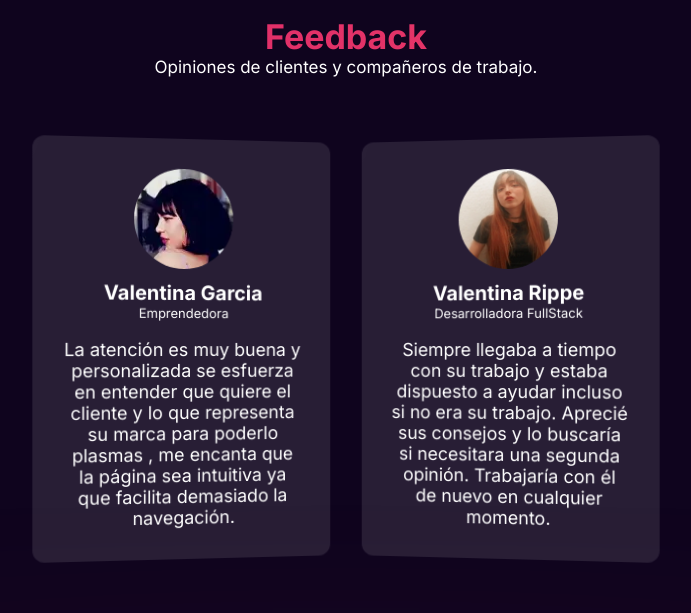
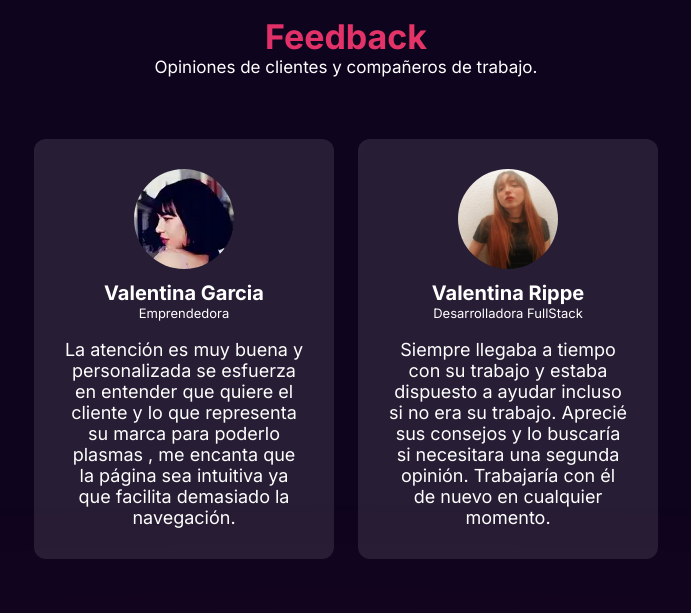
Before and after one commit to ourainbows/ourainbows.github.io, a React (Create React App) app: page / in a window 1280 px wide. Shown: the part 2340-2953 px from the top of the page, without its empty margins (294-985 px from the left). Built offline with nearby package versions, Linux system fonts and the light colour scheme.

Commit message:
Comment first position on tilt cards

```diff
--- a/src/components/Feedback/index.jsx
+++ b/src/components/Feedback/index.jsx
@@ -4,13 +4,27 @@ import vale2 from "../../assets/vale2.webp"
 import Tilt from 'react-parallax-tilt';
 import AOS from "aos";
 import "aos/dist/aos.css";
-import { useEffect } from "react";
+import { useEffect, useState } from "react";
 
 function Feedback() {
     useEffect(() => {
         AOS.init();
         AOS.refresh();
     }, []);
+    /*     const [positionY, setPositionY] = useState("7")
+
+        const handleResize = () => {
+            // tiltAngleYInitial={`-7`}
+            console.log(window.innerWidth)
+            if (window.innerWidth < 747) {
+                setPositionY("0")
+            } else {
+                setPositionY("7")
+            }
+        }
+           useEffect(() => {
+            handleResize()
+        },[]) */
     return (
         <section className={styles.container} id="feedback">
             <div className={styles.info} data-aos="fade-up" data-aos-duration="1800">
@@ -19,20 +33,24 @@ function Feedback() {
             </div>
             <div className={styles.cardsContainer}>
 
-                <Tilt className={styles.card} tiltAngleYInitial="-7" gyroscope={true} >
-                        <img src={vale} alt="persona" />
-                        <p className={styles.cardName}>Valentina Garcia</p>
-                        <p className={styles.cardTitle}>Emprendedora</p>
-                        <p className={styles.cardText}>La atención es muy buena y personalizada se esfuerza en entender que quiere el cliente y lo que representa su marca para poderlo plasmas , me encanta que la página sea intuitiva ya que facilita demasiado la navegación.</p>
+                <Tilt
+                    className={styles.card}
+                    gyroscope={true} >
+                    <img src={vale} alt="persona" />
+                    <p className={styles.cardName}>Valentina Garcia</p>
+                    <p className={styles.cardTitle}>Emprendedora</p>
+                    <p className={styles.cardText}>La atención es muy buena y personalizada se esfuerza en entender que quiere el cliente y lo que representa su marca para poderlo plasmas , me encanta que la página sea intuitiva ya que facilita demasiado la navegación.</p>
                 </Tilt>
 
-                <Tilt className={styles.card} tiltAngleYInitial="7" gyroscope={true} >
-                    <img src={vale2} alt="persona"/>
+                <Tilt
+                    className={styles.card}
+                    gyroscope={true} >
+                    <img src={vale2} alt="persona" />
                     <p className={styles.cardName}>Valentina Rippe</p>
                     <p className={styles.cardTitle}>Desarrolladora FullStack</p>
                     <p className={styles.cardText}>Siempre llegaba a tiempo con su trabajo y estaba dispuesto a ayudar incluso si no era su trabajo. Aprecié sus consejos y lo buscaría si necesitara una segunda opinión. Trabajaría con él de nuevo en cualquier momento. </p>
                 </Tilt>
-               {/*  <Tilt className={styles.card}>
+                {/*  <Tilt className={styles.card}>
                     <img src={vale} alt="persona" />
                     <p className={styles.cardTitle}>Bill Gates</p>
                     <p className={styles.cardText}>Lorem, ipsum dolor sit amet consectetur adipisicing elit. Quo, repellendus voluptatum dignissimos architecto nobis assumenda delectus beatae velit magnam esse.</p>
--- a/src/components/GoTop/index.jsx
+++ b/src/components/GoTop/index.jsx
@@ -9,7 +9,7 @@ function GoTop() {
     const [showGoTop, setShowGoTop] = useState(false)
 
     const handleVisibleButton = () => {
-        console.log(window.pageYOffset)
+        /* console.log(window.pageYOffset) */
         setShowGoTop(window.pageYOffset > 2000)
     }
 
--- a/src/components/GoTop/styles.module.css
+++ b/src/components/GoTop/styles.module.css
@@ -17,3 +17,9 @@
   width: 3rem;
   color: var(--background);
 }
+@media(min-width: 500px){
+  .goTopVisible {
+        right: 2rem;
+    bottom: 2rem;
+  }
+}
--- a/src/components/Home/styles.module.css
+++ b/src/components/Home/styles.module.css
@@ -79,7 +79,6 @@
 .characterBlur,
 .character {
   top: 6rem;
-  right: 1;
 }
 /* .blob,
 .blobBlur {
```
